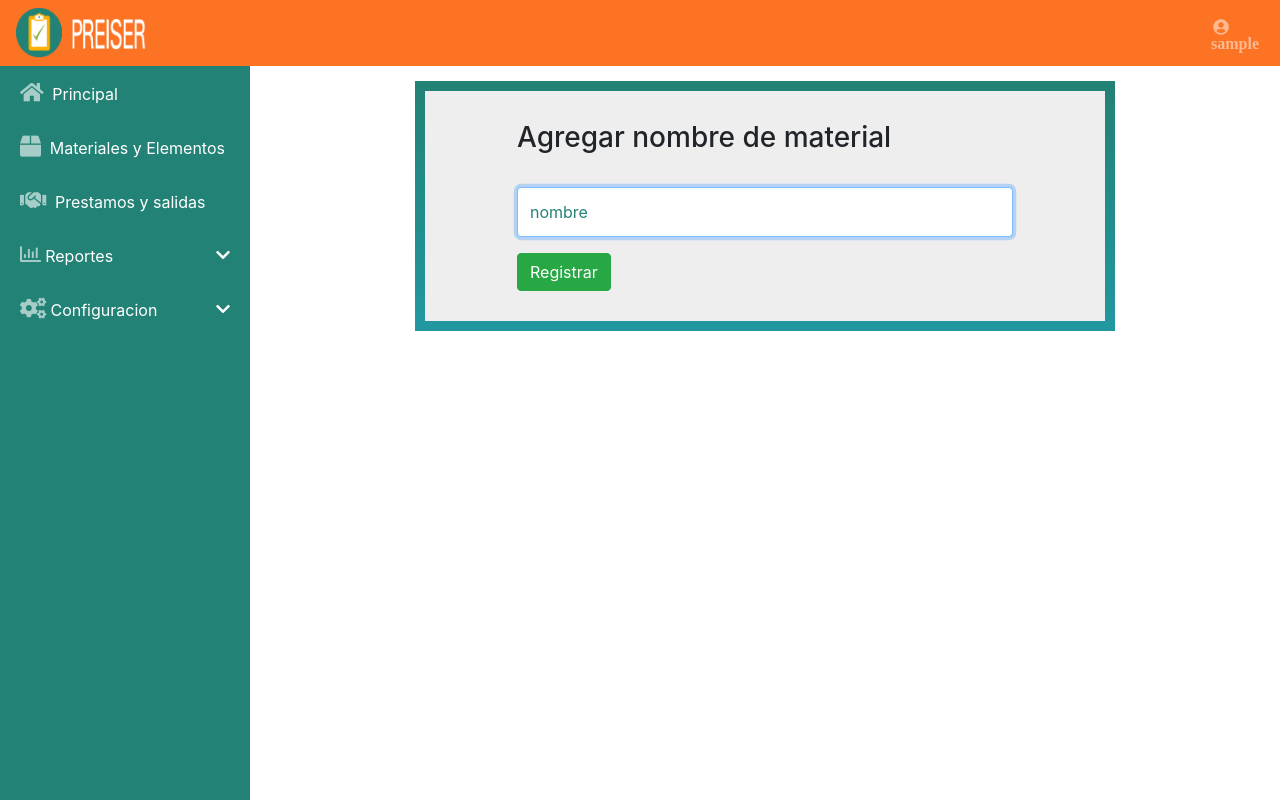
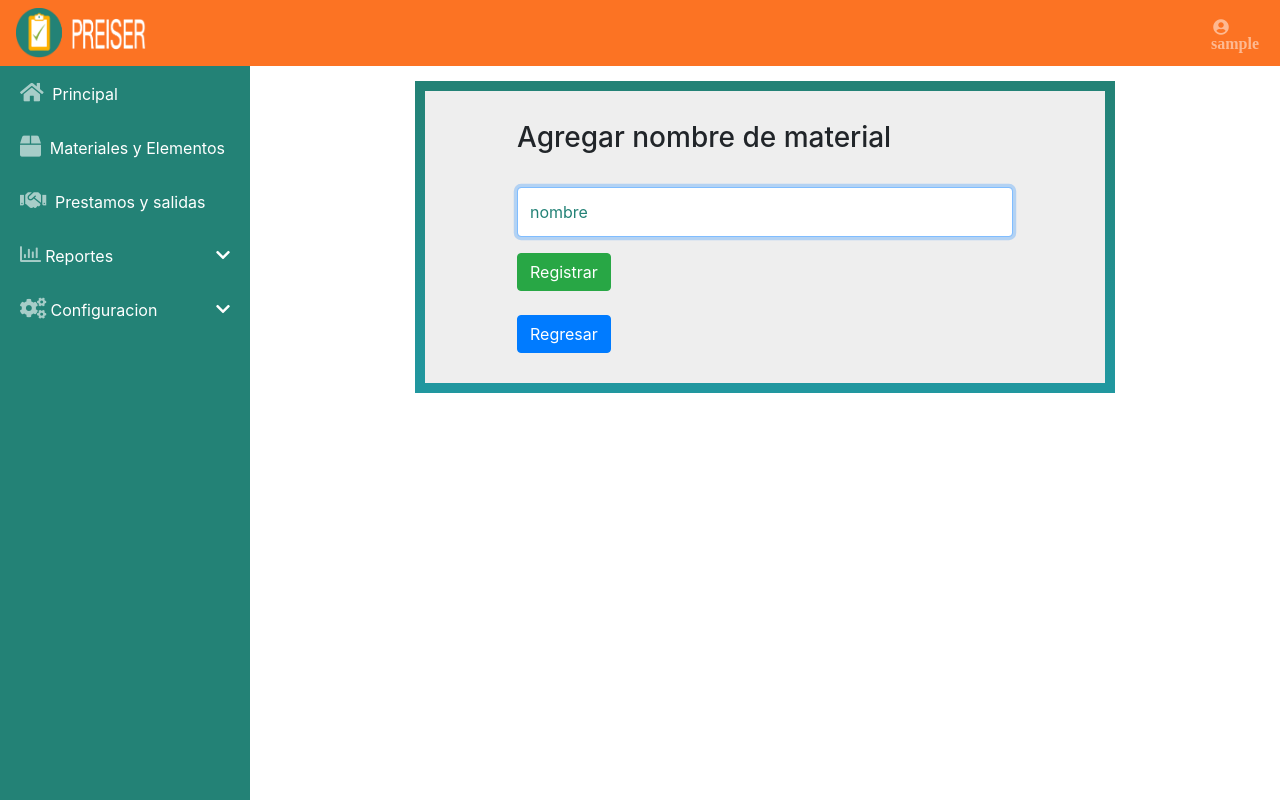
Before and after one commit to dpepe20/preiser-app, a Django app: page /agregar_nombre_material/ in a window 1280 px wide. Run offline with Django 3.2, Linux system fonts and the light colour scheme; the visitor is signed in with stand-in values (Sample User, id 1); some libraries are stand-ins or nearby versions.

Commit message:
Update vista_agregar_nombre_material.html

```diff
--- a/templates/vista_agregar_nombre_material.html
+++ b/templates/vista_agregar_nombre_material.html
@@ -21,6 +21,9 @@
                 </div>
              </div>
             <button type="submit" class="btn btn-success">Registrar</button>
+		<br>
+           <br>
+           <a href="{% url 'vista_lista_nombre_material'%}" class="btn btn-primary">Regresar</a>
   	</form>
   </div>
 </div>
```
